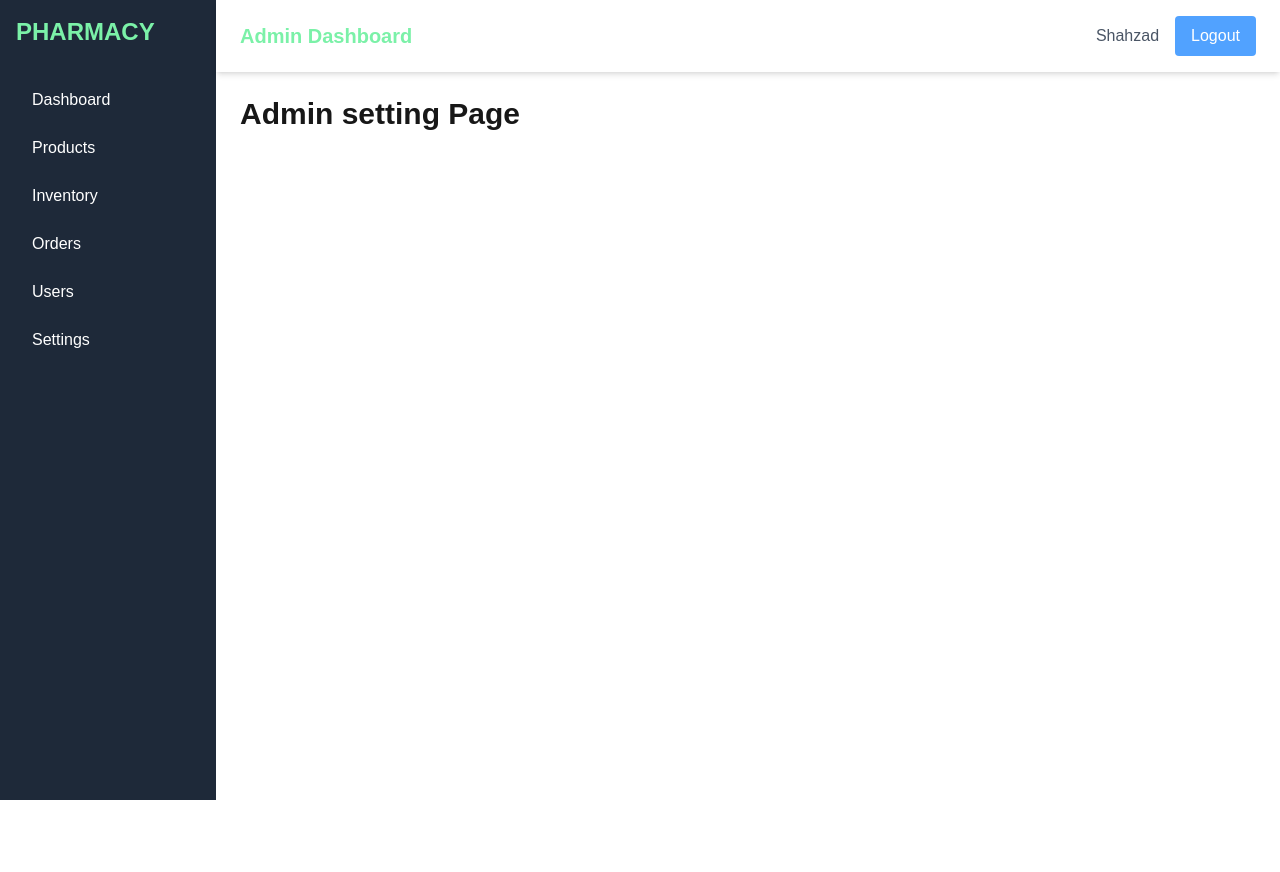
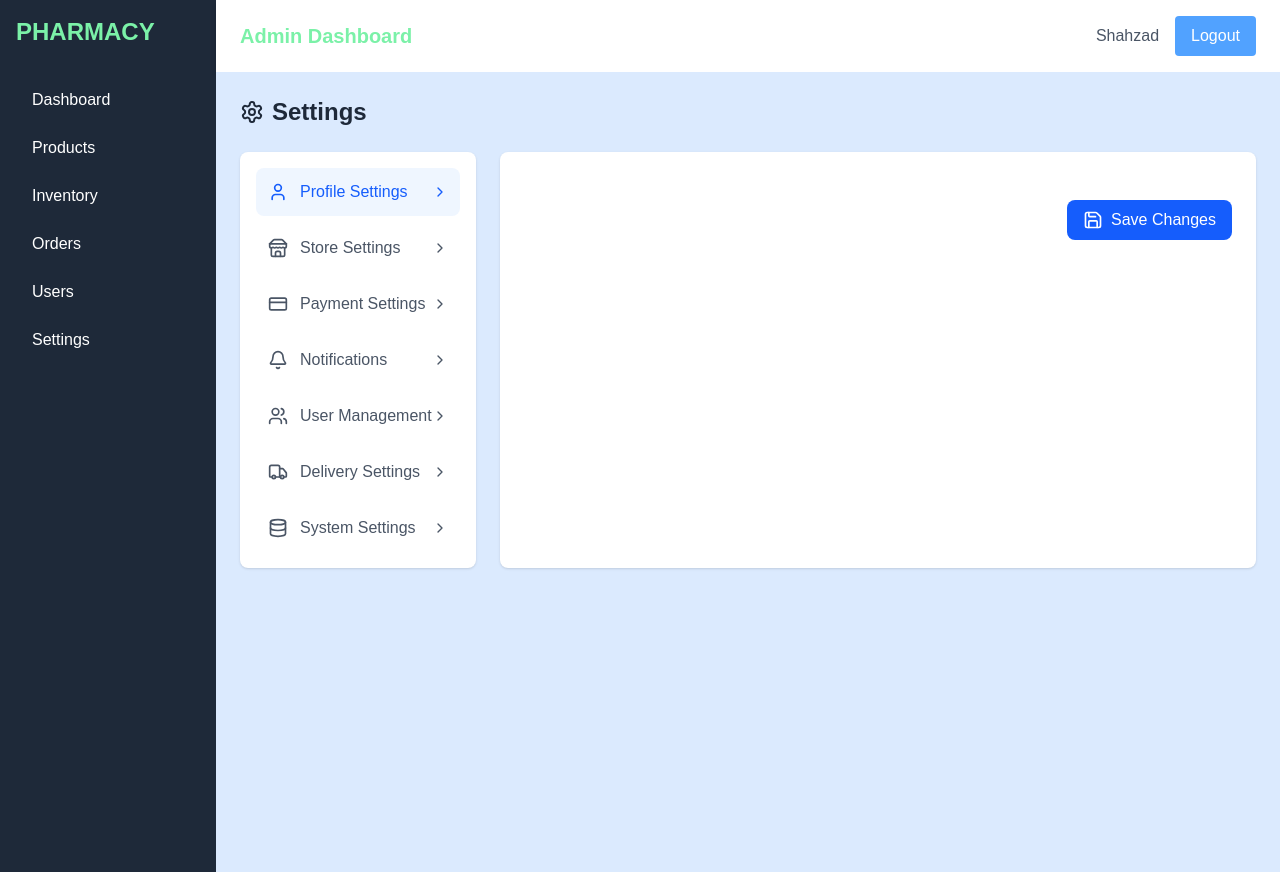
Before and after one commit to Shahzad-Akbar/Pharmacy-Project, a Next.js app in the folder frontend/: page /admin/settings in a window 1280 px wide. Before the commit the page ends 800 px from the top, so only its background shows below. Built offline with nearby package versions, Linux system fonts and the light colour scheme.

Commit message:
feat: setting page created

```diff
--- a/frontend/src/app/admin/settings/page.tsx
+++ b/frontend/src/app/admin/settings/page.tsx
@@ -1,7 +1,182 @@
-export default function ManagePage() {
+'use client'
+import { useState } from 'react'
+import {
+  Settings,
+  User,
+  Store,
+  CreditCard,
+  Bell,
+  Users,
+  Truck,
+  Database,
+  ChevronRight,
+  Save
+} from 'lucide-react'
+
+export default function SettingsPage() {
+  const [activeTab, setActiveTab] = useState('profile')
+  const [storeSettings, setStoreSettings] = useState({
+    name: 'MyPharmacy',
+    email: 'contact@mypharmacy.com',
+    phone: '+91 98765 43210',
+    address: '123 Health Street, Medical District',
+    taxRate: '18',
+    currency: 'INR'
+  })
+
+  const [notificationSettings, setNotificationSettings] = useState({
+    lowStockAlert: true,
+    newOrderAlert: true,
+    expiryAlert: true,
+    emailNotifications: true,
+    smsNotifications: false
+  })
+
+  const tabs = [
+    { id: 'profile', label: 'Profile Settings', icon: User },
+    { id: 'store', label: 'Store Settings', icon: Store },
+    { id: 'payment', label: 'Payment Settings', icon: CreditCard },
+    { id: 'notifications', label: 'Notifications', icon: Bell },
+    { id: 'users', label: 'User Management', icon: Users },
+    { id: 'delivery', label: 'Delivery Settings', icon: Truck },
+    { id: 'system', label: 'System Settings', icon: Database }
+  ]
+
   return (
-    <div className="p-6">
-      <h1 className="text-3xl font-bold">Admin setting Page</h1>
+    <div className="p-6 bg-blue-100 min-h-screen">
+      <div className="mb-6">
+        <h1 className="text-2xl font-bold text-gray-800 flex items-center gap-2">
+          <Settings size={24} />
+          Settings
+        </h1>
+      </div>
+
+      <div className="grid grid-cols-1 md:grid-cols-4 gap-6">
+        {/* Settings Navigation */}
+        <div className="bg-white rounded-lg shadow-sm p-4">
+          <nav className="space-y-2">
+            {tabs.map((tab) => (
+              <button
+                key={tab.id}
+                className={`w-full flex items-center justify-between p-3 rounded-lg text-left ${
+                  activeTab === tab.id
+                    ? 'bg-blue-50 text-blue-600'
+                    : 'hover:bg-gray-50 text-gray-600'
+                }`}
+                onClick={() => setActiveTab(tab.id)}
+              >
+                <div className="flex items-center gap-3">
+                  <tab.icon size={20} />
+                  <span>{tab.label}</span>
+                </div>
+                <ChevronRight size={16} />
+              </button>
+            ))}
+          </nav>
+        </div>
+
+        {/* Settings Content */}
+        <div className="md:col-span-3 bg-white rounded-lg shadow-sm p-6">
+          {activeTab === 'store' && (
+            <div className="space-y-6">
+              <h2 className="text-xl font-semibold text-gray-800">Store Settings</h2>
+              <div className="grid grid-cols-1 md:grid-cols-2 gap-6">
+                <div>
+                  <label className="block text-sm font-medium text-gray-700 mb-1">
+                    Store Name
+                  </label>
+                  <input
+                    type="text"
+                    className="w-full p-2 border rounded-lg"
+                    value={storeSettings.name}
+                    onChange={(e) => setStoreSettings({...storeSettings, name: e.target.value})}
+                  />
+                </div>
+                <div>
+                  <label className="block text-sm font-medium text-gray-700 mb-1">
+                    Email
+                  </label>
+                  <input
+                    type="email"
+                    className="w-full p-2 border rounded-lg"
+                    value={storeSettings.email}
+                    onChange={(e) => setStoreSettings({...storeSettings, email: e.target.value})}
+                  />
+                </div>
+                <div>
+                  <label className="block text-sm font-medium text-gray-700 mb-1">
+                    Phone
+                  </label>
+                  <input
+                    type="tel"
+                    className="w-full p-2 border rounded-lg"
+                    value={storeSettings.phone}
+                    onChange={(e) => setStoreSettings({...storeSettings, phone: e.target.value})}
+                  />
+                </div>
+                <div>
+                  <label className="block text-sm font-medium text-gray-700 mb-1">
+                    Tax Rate (%)
+                  </label>
+                  <input
+                    type="number"
+                    className="w-full p-2 border rounded-lg"
+                    value={storeSettings.taxRate}
+                    onChange={(e) => setStoreSettings({...storeSettings, taxRate: e.target.value})}
+                  />
+                </div>
+                <div className="md:col-span-2">
+                  <label className="block text-sm font-medium text-gray-700 mb-1">
+                    Address
+                  </label>
+                  <textarea
+                    className="w-full p-2 border rounded-lg"
+                    rows={3}
+                    value={storeSettings.address}
+                    onChange={(e) => setStoreSettings({...storeSettings, address: e.target.value})}
+                  />
+                </div>
+              </div>
+            </div>
+          )}
+
+          {activeTab === 'notifications' && (
+            <div className="space-y-6">
+              <h2 className="text-xl font-semibold text-gray-800">Notification Settings</h2>
+              <div className="space-y-4">
+                <div className="flex items-center justify-between p-4 bg-gray-50 rounded-lg">
+                  <div>
+                    <h3 className="font-medium text-gray-800">Low Stock Alerts</h3>
+                    <p className="text-sm text-gray-500">Get notified when products are running low</p>
+                  </div>
+                  <label className="relative inline-flex items-center cursor-pointer">
+                    <input
+                      type="checkbox"
+                      className="sr-only peer"
+                      checked={notificationSettings.lowStockAlert}
+                      onChange={(e) => setNotificationSettings({
+                        ...notificationSettings,
+                        lowStockAlert: e.target.checked
+                      })}
+                    />
+                    <div className="w-11 h-6 bg-gray-200 peer-focus:outline-none peer-focus:ring-4 peer-focus:ring-blue-300 rounded-full peer peer-checked:after:translate-x-full peer-checked:after:border-white after:content-[''] after:absolute after:top-[2px] after:left-[2px] after:bg-white after:border-gray-300 after:border after:rounded-full after:h-5 after:w-5 after:transition-all peer-checked:bg-blue-600"></div>
+                  </label>
+                </div>
+                {/* Add more notification settings similarly */}
+              </div>
+            </div>
+          )}
+
+          {/* Add other tab contents similarly */}
+
+          <div className="mt-6 flex justify-end">
+            <button className="bg-blue-600 text-white px-4 py-2 rounded-lg flex items-center gap-2 hover:bg-blue-700">
+              <Save size={20} />
+              Save Changes
+            </button>
+          </div>
+        </div>
+      </div>
     </div>
-  );
+  )
 }
```
